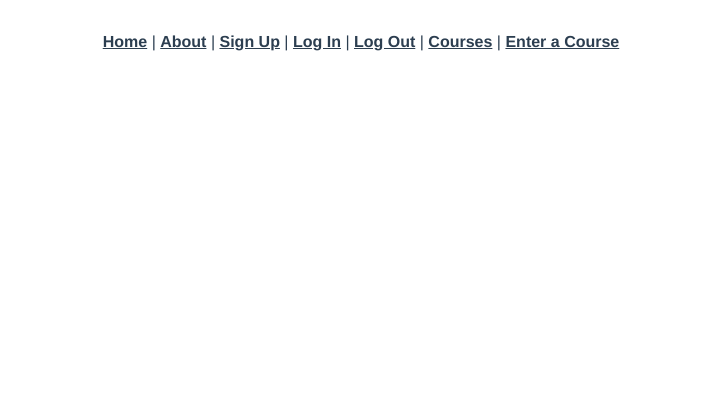
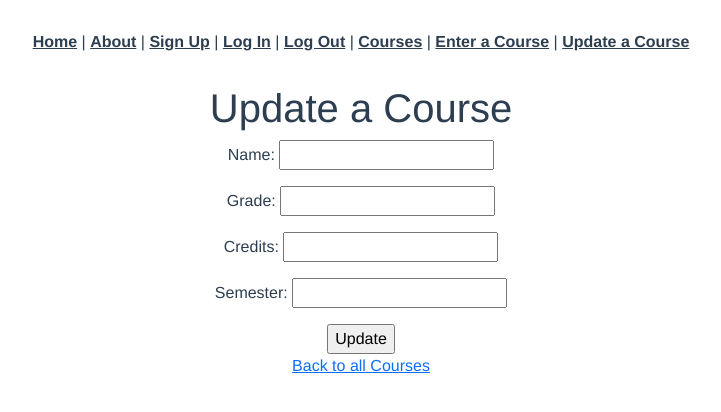
Before and after one commit to DeanaVandegriff/my-gpa-calculator-app, a Vue app: page /courses/1/edit in a window 1280 px wide. Shown: the top 412 px of the page, without its empty margins (279-1000 px from the left). Built offline with nearby package versions, Linux system fonts and the light colour scheme; no server answers.

Commit message:
adds edit view and updates index view

```diff
--- a/src/App.vue
+++ b/src/App.vue
@@ -13,6 +13,8 @@
     <router-link to="/courses">Courses</router-link>
     |
     <router-link to="/courses/new">Enter a Course</router-link>
+    |
+    <router-link to="/courses/edit">Update a Course</router-link>
   </nav>
   <router-view />
 </template>
--- a/src/router/index.js
+++ b/src/router/index.js
@@ -5,6 +5,7 @@ import LogIn from "../views/LogIn.vue";
 import LogOut from "../views/LogOut.vue";
 import CoursesIndex from "../views/CoursesIndex.vue";
 import CoursesNew from "../views/CoursesNew.vue";
+import CoursesEdit from "../views/CoursesEdit.vue";
 
 const routes = [
   {
@@ -45,6 +46,11 @@ const routes = [
     name: "courses-new",
     component: CoursesNew,
   },
+  {
+    path: "/courses/:id/edit",
+    name: "courses-edit",
+    component: CoursesEdit,
+  },
 ];
 
 const router = createRouter({
--- /dev/null
+++ b/src/views/CoursesEdit.vue
@@ -0,0 +1,54 @@
+<script>
+import axios from "axios";
+export default {
+  data: function () {
+    return {
+      course: {},
+      editCoursesParams: {},
+    };
+  },
+  created: function () {
+    axios.get("http://localhost:3000/courses/" + this.$route.params.id + ".json").then((response) => {
+      console.log(response.data);
+      this.course = response.data;
+    });
+  },
+  methods: {
+    updateCourse: function () {
+      console.log("Update a course!");
+      axios.patch("http://localhost3000/courses/" + this.$route.params.id + ".json", this.course).then((response) => {
+        console.log("Success", response.data);
+        this.$router.push("/courses");
+      });
+    },
+  },
+};
+</script>
+
+<template>
+  <div class="courses-edit">
+    <form v-on:submit.prevent="updateCourse()">
+      <h1>Update a Course</h1>
+      <div>
+        <div class="form-group">
+          Name:
+          <input type="text" v-model="course.name" />
+        </div>
+        <div class="form-group">
+          Grade:
+          <input type="text" v-model="course.grade" />
+        </div>
+        <div class="form-group">
+          Credits:
+          <input type="text" v-model="course.credits" />
+        </div>
+        <div class="form-group">
+          Semester:
+          <input type="text" v-model="course.semester_taken" />
+        </div>
+      </div>
+      <input type="submit" value="Update" />
+    </form>
+    <a href="`/courses/${course.id}`">Back to all Courses</a>
+  </div>
+</template>
--- a/src/views/CoursesIndex.vue
+++ b/src/views/CoursesIndex.vue
@@ -24,25 +24,23 @@ export default {
       <h2>Course: {{ course.name }}</h2>
       <h2>Grade: {{ course.grade }}</h2>
     </div> -->
+    <div class="container">
       <table class="table table-bordered">
         <thead class="thead-light">
           <tr>
-          <th scope="col" data-field="semester_taken" data-sortable="true">Semester</th>
             <th scope="col">Course Name</th>
             <th scope="col">Grade</th>
-          <th scope="col">Credits</th>
-          <th scope="col">Level</th>
+            <th scope="col">More Info</th>
           </tr>
         </thead>
         <tbody>
           <tr v-for="course in courses" v-bind:key="course.id">
-          <td>{{ course.semester_taken }}</td>
             <td>{{ course.name }}</td>
             <td>{{ course.grade }}</td>
-          <td>{{ course.credits }}</td>
-          <td>{{ course.level }}</td>
+            <td><a v-bind:href="`/courses/${course.id}/edit`">More Info!</a></td>
           </tr>
         </tbody>
       </table>
     </div>
+  </div>
 </template>
```
Lines whose indentation alone changed are shown as unchanged.
